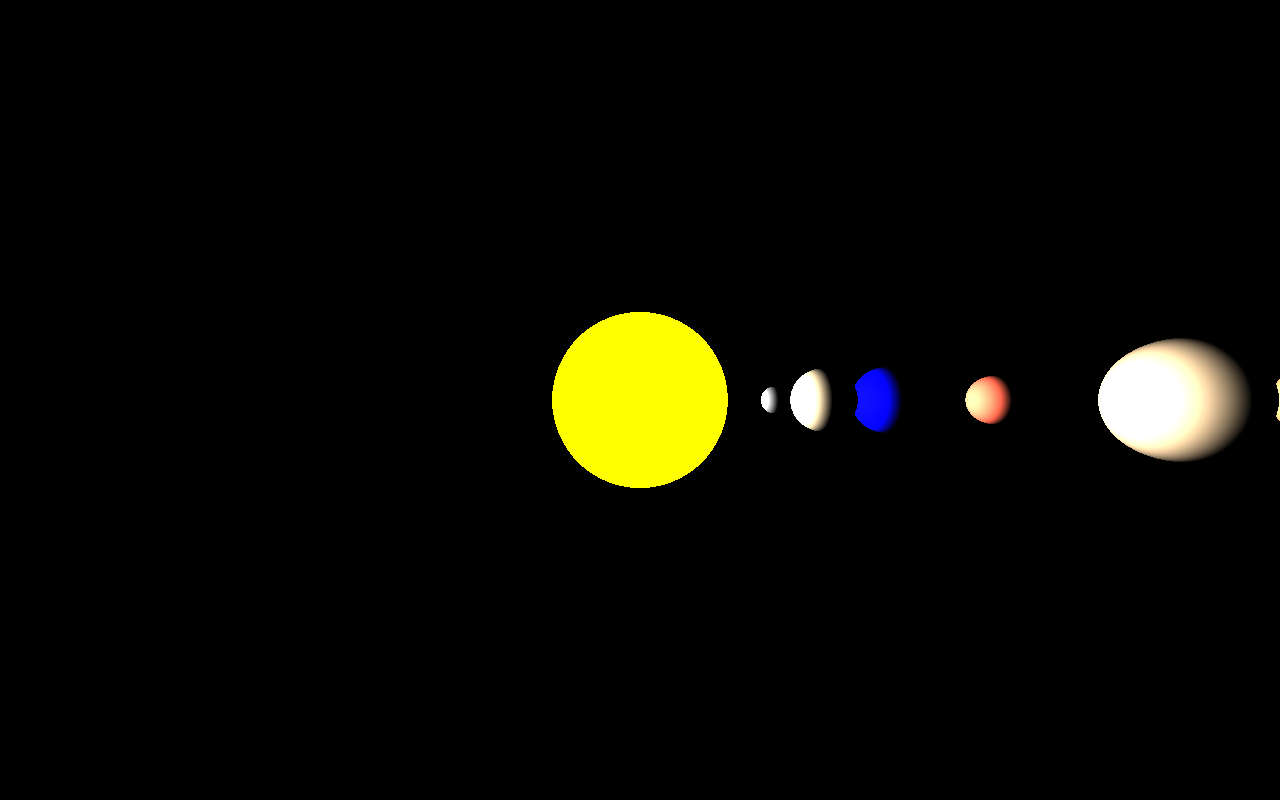
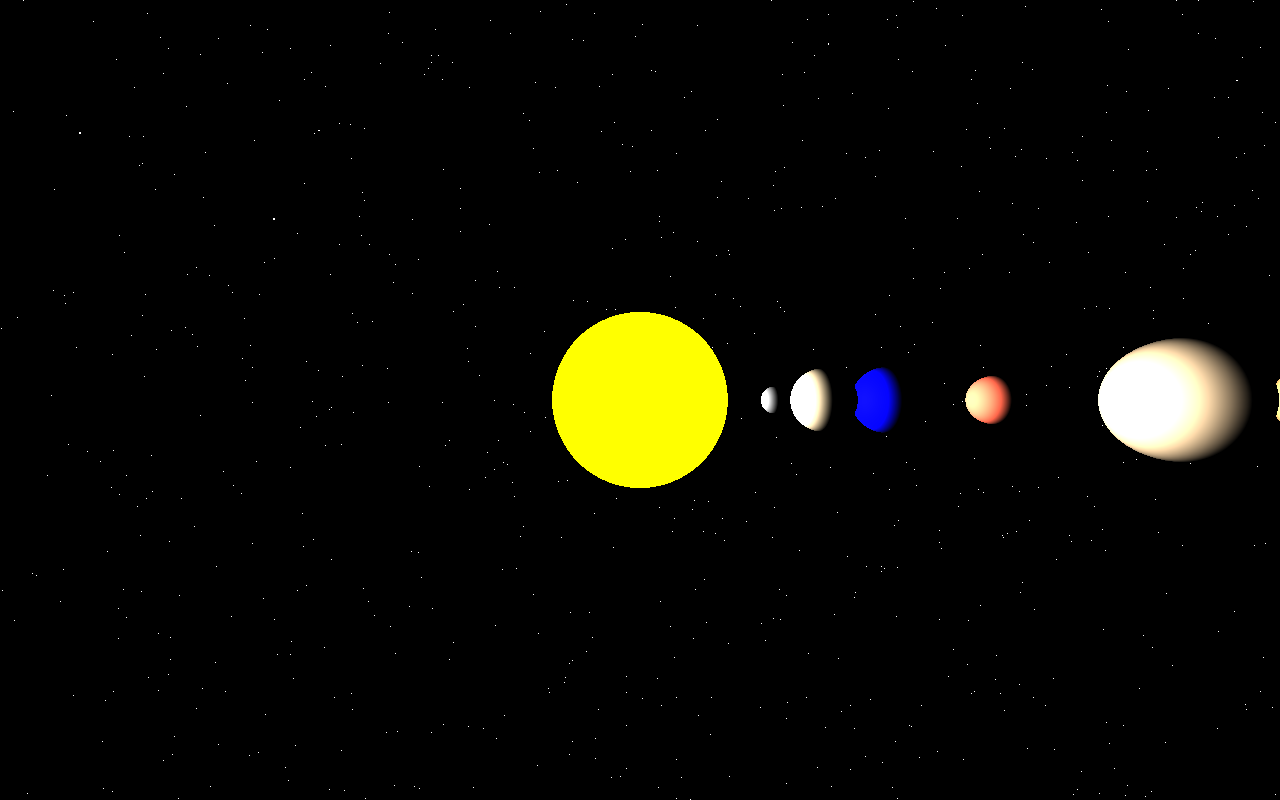
Before and after one commit to ASSA2004/3DSolarSystem, a plain HTML site: page index.html in a window 1280 px wide. Drawn offline with nearby package versions, Linux system fonts and the light colour scheme; animation ran at ten frames a second.

Commit message:
Updates star background

```diff
--- a/index.html
+++ b/index.html
@@ -31,6 +31,24 @@
             const renderer = new THREE.WebGLRenderer();
             renderer.setSize(window.innerWidth, window.innerHeight);
             document.body.appendChild(renderer.domElement);
+
+            // Stars
+            const starsGeometry = new THREE.BufferGeometry();
+            const starsCount = 5000; // Number of stars
+            const positions = new Float32Array(starsCount * 3); // x, y, z for each star
+            for (let i = 0; i < starsCount; i++) {
+            positions[i * 3] = (Math.random() - 0.5) * 2000;
+            positions[i * 3 + 1] = (Math.random() - 0.5) * 2000;
+            positions[i * 3 + 2] = (Math.random() - 0.5) * 2000;
+            }
+            starsGeometry.setAttribute('position', new THREE.BufferAttribute(positions, 3));
+            const starsMaterial = new THREE.PointsMaterial({
+            color: 0xffffff,
+            size: 0.5,
+            sizeAttenuation: true
+            });
+            const starfield = new THREE.Points(starsGeometry, starsMaterial);
+            scene.add(starfield);
 
             // --- LIGHTING ---
             const pointLight = new THREE.PointLight(0xffffff, 3, 300);
```
Also changed, not shown: README.md (added).
